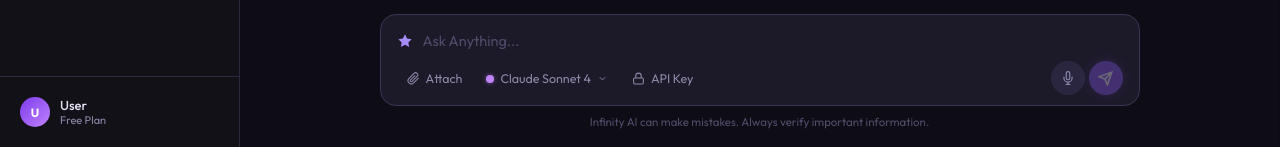
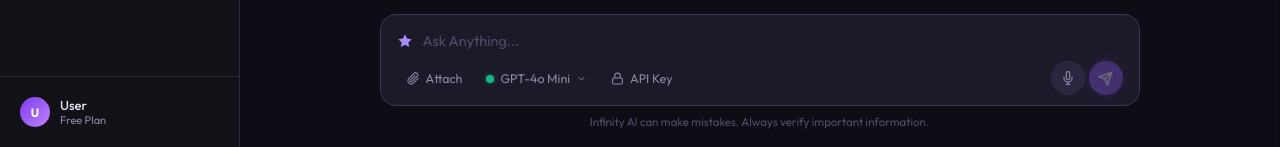
Before and after one commit to chetan12bhagat/infinity-ai-react, a React (Vite) app in the folder infinity-ai-vite/: page / in a window 1280 px wide. Shown: the part 653-800 px from the top of the page. Built offline with nearby package versions, Linux system fonts and the light colour scheme.

Commit message:
fix: change default model to OpenAI to prevent API key modal on first load

```diff
--- a/infinity-ai-vite/src/App.tsx
+++ b/infinity-ai-vite/src/App.tsx
@@ -22,8 +22,20 @@ const BUNDLED_GROQ_KEY = ['gsk_0FOcjg0', 'a0zYmiVH6YOllW', 'Gdyb3FYt18FTME', 'YR
 localStorage.setItem('infinityai_groq_key', BUNDLED_GROQ_KEY);
 
 function getSavedModel(): ModelOption {
-  const id = localStorage.getItem('infinityai_model');
-  return MODELS.find(m => m.id === id) ?? MODELS[0];
+  const claudeKey = localStorage.getItem('infinityai_claude_key');
+  const storedId = localStorage.getItem('infinityai_model');
+
+  // If they have a stored model, use it
+  let model = MODELS.find(m => m.id === storedId);
+
+  // If the stored model is Claude but they have no Claude key,
+  // silently switch them to an OpenAI or Groq model since those are bundled
+  if (model?.dot === 'claude-opt' && !claudeKey) {
+    model = undefined;
+  }
+
+  // Default to Llama 3.3 (Groq) or GPT-4o-mini (OpenAI)
+  return model ?? MODELS.find(m => m.id === 'gpt-4o-mini') ?? MODELS[0];
 }
 
 export default function App() {
```
